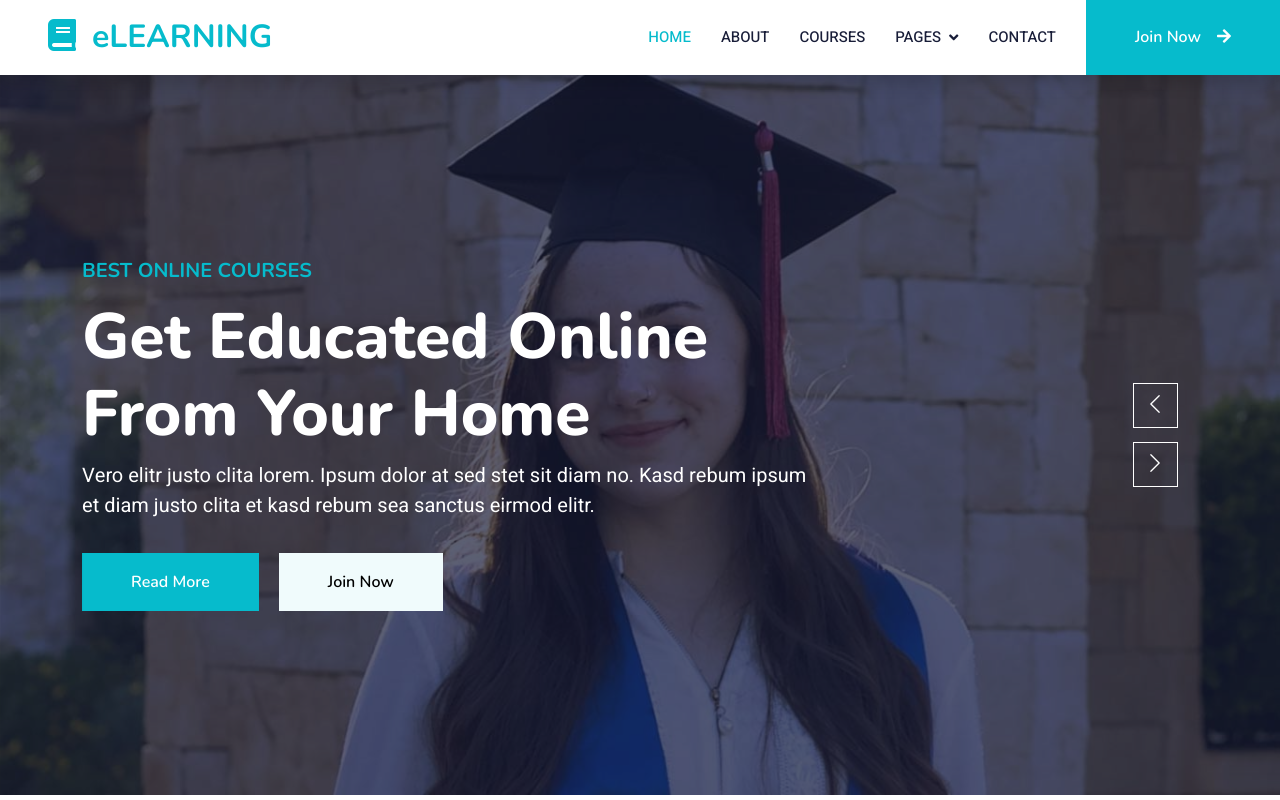
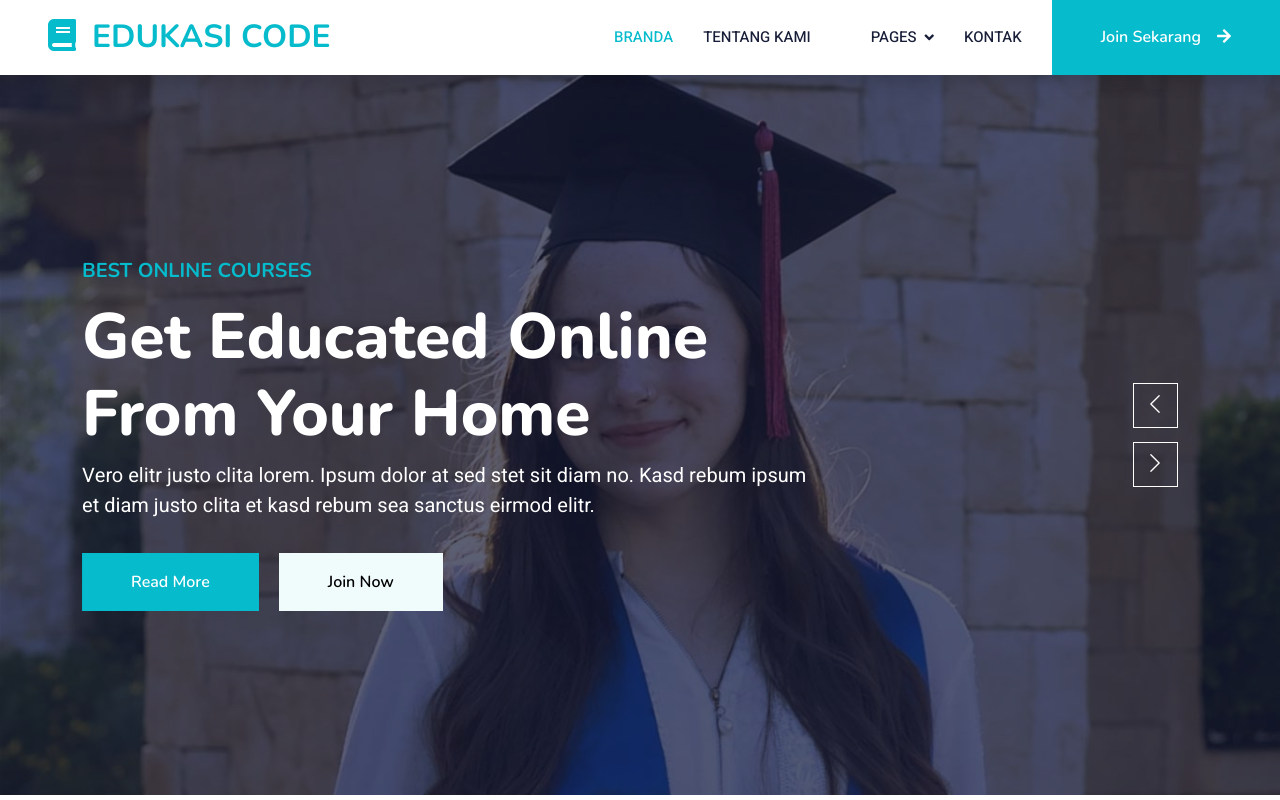
Before and after one commit to Edukasicode/learn-to-code-tailwind-css, a plain HTML site: page index.html in a window 1280 px wide. Shown: the top 800 px of the page. Drawn offline with nearby package versions, Linux system fonts and the light colour scheme.

Commit message:
feat: tambah  tugas saya

```diff
--- a/index.html
+++ b/index.html
@@ -3,7 +3,7 @@
 
 <head>
     <meta charset="utf-8">
-    <title>eLEARNING - eLearning HTML Template</title>
+    <title>edukasi code | kk dell</title>
     <meta content="width=device-width, initial-scale=1.0" name="viewport">
     <meta content="" name="keywords">
     <meta content="" name="description">
@@ -44,16 +44,16 @@
     <!-- Navbar Start -->
     <nav class="navbar navbar-expand-lg bg-white navbar-light shadow sticky-top p-0">
         <a href="index.html" class="navbar-brand d-flex align-items-center px-4 px-lg-5">
-            <h2 class="m-0 text-primary"><i class="fa fa-book me-3"></i>eLEARNING</h2>
+            <h2 class="m-0 text-primary"><i class="fa fa-book me-3"></i>EDUKASI CODE</h2>
         </a>
         <button type="button" class="navbar-toggler me-4" data-bs-toggle="collapse" data-bs-target="#navbarCollapse">
             <span class="navbar-toggler-icon"></span>
         </button>
         <div class="collapse navbar-collapse" id="navbarCollapse">
             <div class="navbar-nav ms-auto p-4 p-lg-0">
-                <a href="index.html" class="nav-item nav-link active">Home</a>
-                <a href="about.html" class="nav-item nav-link">About</a>
-                <a href="courses.html" class="nav-item nav-link">Courses</a>
+                <a href="index.html" class="nav-item nav-link active">Branda</a>
+                <a href="about.html" class="nav-item nav-link">Tentang kami</a>
+                <a href="courses.html" class="nav-item nav-link"></a>
                 <div class="nav-item dropdown">
                     <a href="#" class="nav-link dropdown-toggle" data-bs-toggle="dropdown">Pages</a>
                     <div class="dropdown-menu fade-down m-0">
@@ -62,9 +62,9 @@
                         <a href="404.html" class="dropdown-item">404 Page</a>
                     </div>
                 </div>
-                <a href="contact.html" class="nav-item nav-link">Contact</a>
+                <a href="contact.html" class="nav-item nav-link">kontak</a>
             </div>
-            <a href="" class="btn btn-primary py-4 px-lg-5 d-none d-lg-block">Join Now<i class="fa fa-arrow-right ms-3"></i></a>
+            <a href="" class="btn btn-primary py-4 px-lg-5 d-none d-lg-block">Join Sekarang<i class="fa fa-arrow-right ms-3"></i></a>
         </div>
     </nav>
     <!-- Navbar End -->
```
Also changed, not shown: 404.html (+5 -5 lines), contact.html (+6 -6 lines).
